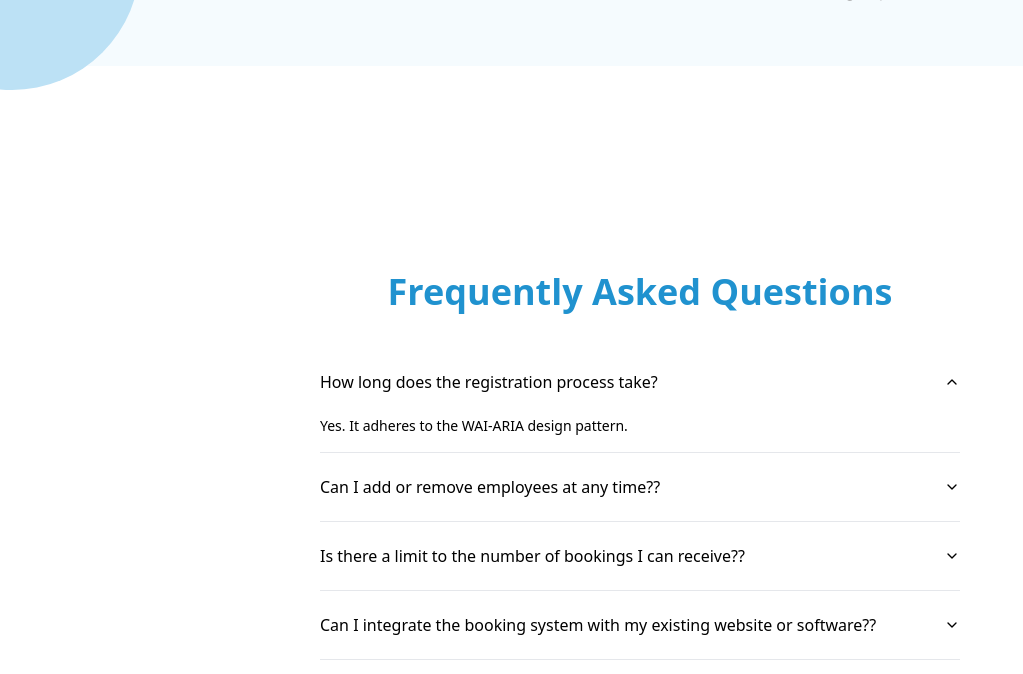
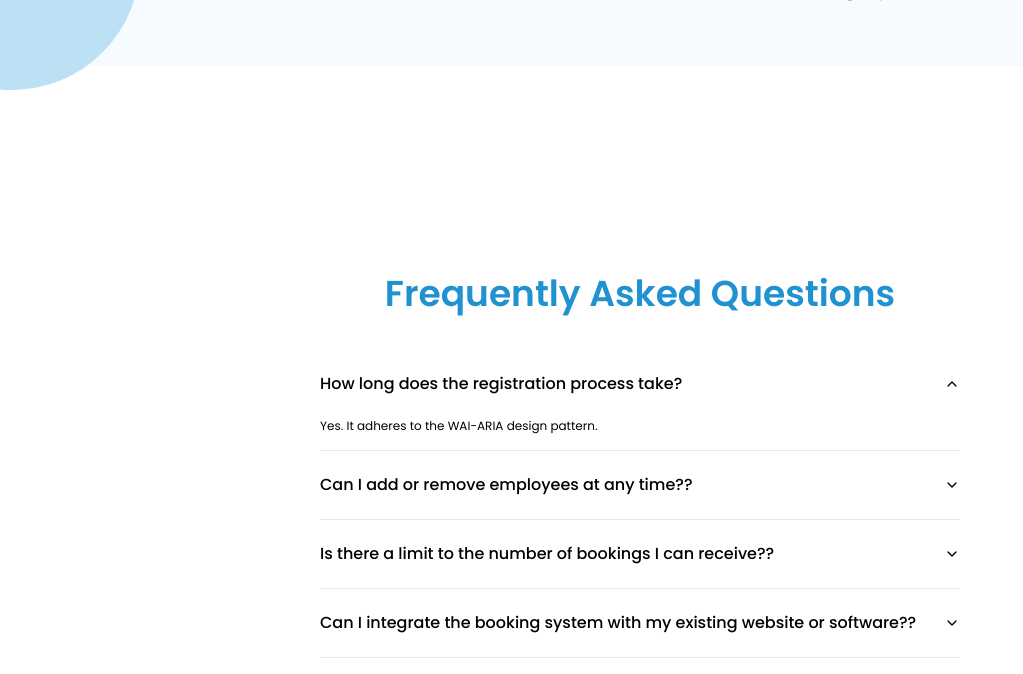
Before and after one commit to itskidus02/BackosSecond, a React (Vite) app: page / in a window 1280 px wide. Both pictures are taken after a click on the button "How long does the registration process take?". Shown: the part 2876-3550 px from the top of the page, without its empty margins (0-1023 px from the left). Built offline with nearby package versions, Linux system fonts and the light colour scheme.

Commit message:
accordion done

```diff
--- a/src/components/Demo/AccordionDemo.jsx
+++ b/src/components/Demo/AccordionDemo.jsx
@@ -8,7 +8,7 @@ import {
   export function AccordionDemo() {
     return (
       <div className="flex flex-col justify-center items-center min-h-screen">
-        <h1 className="mb-9 lg:text-4xl text-2xl font-bold text-[#2092CF]">Frequently Asked Questions </h1>
+        <h1 className="mb-9 lg:text-4xl text-2xl font-semibold font-poppins text-[#2092CF]">Frequently Asked Questions </h1>
         <Accordion type="single" collapsible className="w-2/4 mx-auto">
           <AccordionItem value="item-1">
             <AccordionTrigger>How long does the registration process take?</AccordionTrigger>
--- a/src/components/ui/accordion.jsx
+++ b/src/components/ui/accordion.jsx
@@ -18,7 +18,7 @@ const AccordionTrigger = React.forwardRef(({ className, children, ...props }, re
     <AccordionPrimitive.Trigger
       ref={ref}
       className={cn(
-        "flex flex-1 items-center justify-between py-4 font-medium transition-all hover:text-[#2092CF] [&[data-state=open]>svg]:rotate-180",
+        "flex flex-1 items-center justify-between py-4 font-medium font-poppins transition-all hover:text-[#2092CF] [&[data-state=open]>svg]:rotate-180",
         className
       )}
       {...props}>
@@ -32,7 +32,7 @@ AccordionTrigger.displayName = AccordionPrimitive.Trigger.displayName
 const AccordionContent = React.forwardRef(({ className, children, ...props }, ref) => (
   <AccordionPrimitive.Content
     ref={ref}
-    className="overflow-hidden text-sm transition-all data-[state=closed]:animate-accordion-up data-[state=open]:animate-accordion-down"
+    className="overflow-hidden text-xs font-poppins transition-all data-[state=closed]:animate-accordion-up data-[state=open]:animate-accordion-down"
     {...props}>
     <div className={cn("pb-4 pt-0", className)}>{children}</div>
   </AccordionPrimitive.Content>
```
